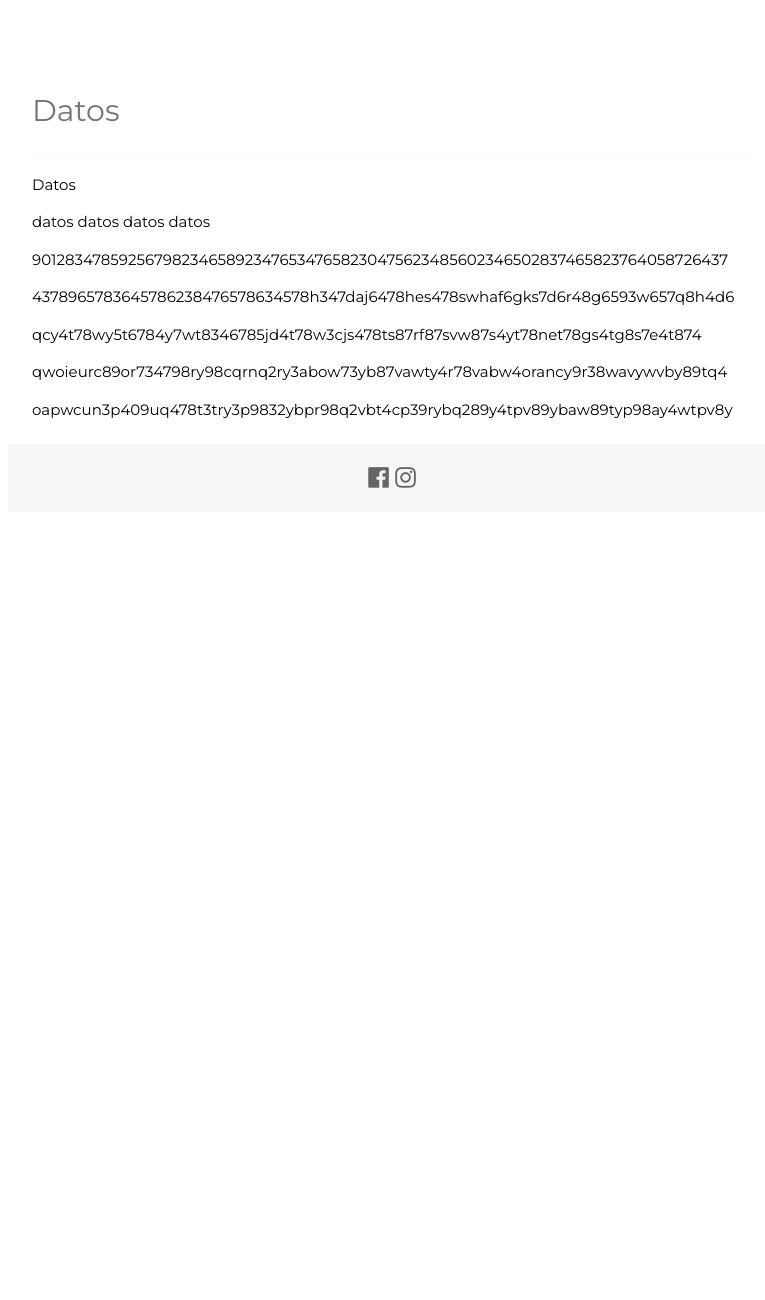
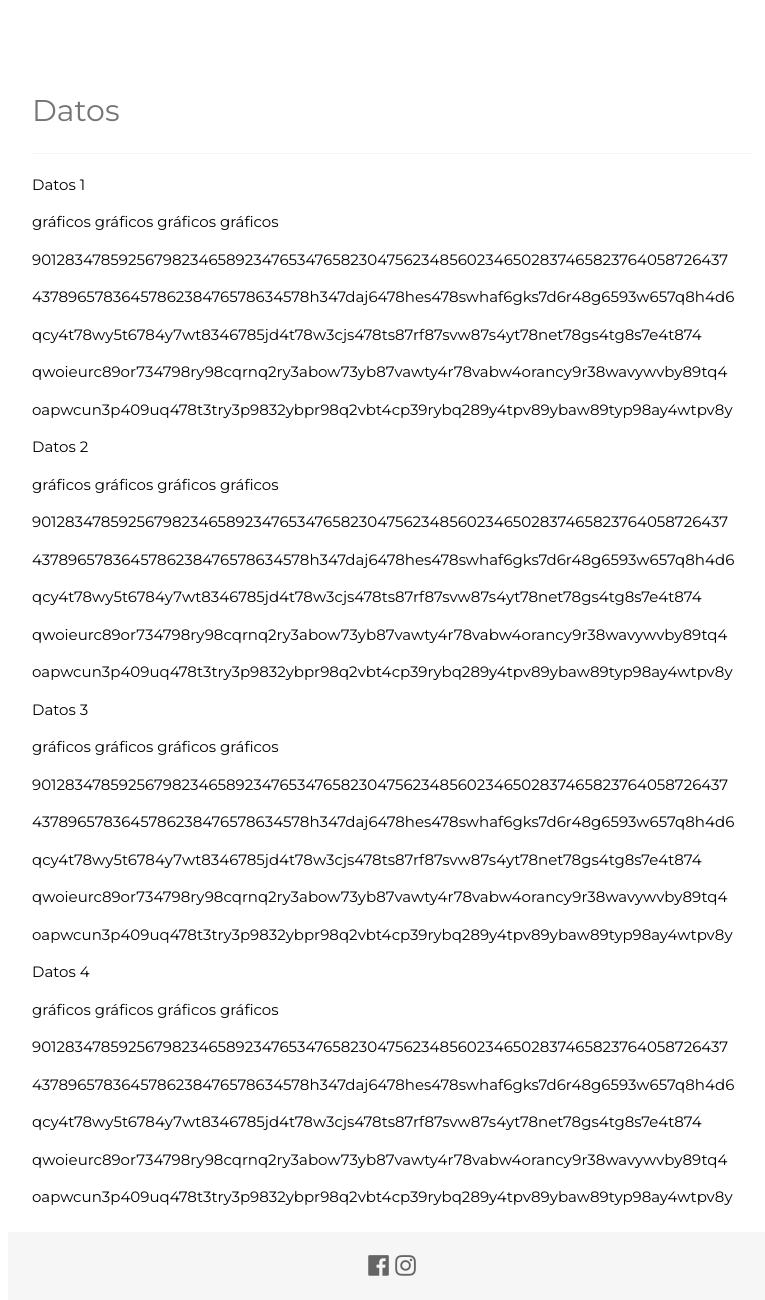
Before and after one commit to matimacayal/cyber-data-llanquihue, a plain HTML site: page docs/index.html in a window 1280 px wide. Shown: the part 1399-2699 px from the top of the page, without its empty margins (504-1269 px from the left). Before the commit the page ends 1911 px from the top, so only its background shows below. Drawn offline with Linux system fonts and the light colour scheme; some packages are replaced by stand-ins of ours.

Commit message:
New datos section

```diff
--- a/docs/index.html
+++ b/docs/index.html
@@ -89,13 +89,41 @@
       <h2 class="w3-text-grey">Datos</h2>
       <hr class="w3-opacity">
 
-      <p>Datos</p>
-      <p>datos datos datos datos</p>
+      <p>Datos 1</p>
+      <p>gráficos gráficos gráficos gráficos</p>
       <p>901283478592567982346589234765347658230475623485602346502837465823764058726437</p>
       <p>4378965783645786238476578634578h347daj6478hes478swhaf6gks7d6r48g6593w657q8h4d6</p>
       <p>qcy4t78wy5t6784y7wt8346785jd4t78w3cjs478ts87rf87svw87s4yt78net78gs4tg8s7e4t874</p>
       <p>qwoieurc89or734798ry98cqrnq2ry3abow73yb87vawty4r78vabw4orancy9r38wavywvby89tq4</p>
       <p>oapwcun3p409uq478t3try3p9832ybpr98q2vbt4cp39rybq289y4tpv89ybaw89typ98ay4wtpv8y</p>
+      <p></p>
+
+      <p>Datos 2</p>
+      <p>gráficos gráficos gráficos gráficos</p>
+      <p>901283478592567982346589234765347658230475623485602346502837465823764058726437</p>
+      <p>4378965783645786238476578634578h347daj6478hes478swhaf6gks7d6r48g6593w657q8h4d6</p>
+      <p>qcy4t78wy5t6784y7wt8346785jd4t78w3cjs478ts87rf87svw87s4yt78net78gs4tg8s7e4t874</p>
+      <p>qwoieurc89or734798ry98cqrnq2ry3abow73yb87vawty4r78vabw4orancy9r38wavywvby89tq4</p>
+      <p>oapwcun3p409uq478t3try3p9832ybpr98q2vbt4cp39rybq289y4tpv89ybaw89typ98ay4wtpv8y</p>
+        <p></p>
+
+      <p>Datos 3</p>
+      <p>gráficos gráficos gráficos gráficos</p>
+      <p>901283478592567982346589234765347658230475623485602346502837465823764058726437</p>
+      <p>4378965783645786238476578634578h347daj6478hes478swhaf6gks7d6r48g6593w657q8h4d6</p>
+      <p>qcy4t78wy5t6784y7wt8346785jd4t78w3cjs478ts87rf87svw87s4yt78net78gs4tg8s7e4t874</p>
+      <p>qwoieurc89or734798ry98cqrnq2ry3abow73yb87vawty4r78vabw4orancy9r38wavywvby89tq4</p>
+      <p>oapwcun3p409uq478t3try3p9832ybpr98q2vbt4cp39rybq289y4tpv89ybaw89typ98ay4wtpv8y</p>
+        <p></p>
+
+      <p>Datos 4</p>
+      <p>gráficos gráficos gráficos gráficos</p>
+      <p>901283478592567982346589234765347658230475623485602346502837465823764058726437</p>
+      <p>4378965783645786238476578634578h347daj6478hes478swhaf6gks7d6r48g6593w657q8h4d6</p>
+      <p>qcy4t78wy5t6784y7wt8346785jd4t78w3cjs478ts87rf87svw87s4yt78net78gs4tg8s7e4t874</p>
+      <p>qwoieurc89or734798ry98cqrnq2ry3abow73yb87vawty4r78vabw4orancy9r38wavywvby89tq4</p>
+      <p>oapwcun3p409uq478t3try3p9832ybpr98q2vbt4cp39rybq289y4tpv89ybaw89typ98ay4wtpv8y</p>
+        <p></p>
     </div>
 
     <!-- Contact Section -->
```
